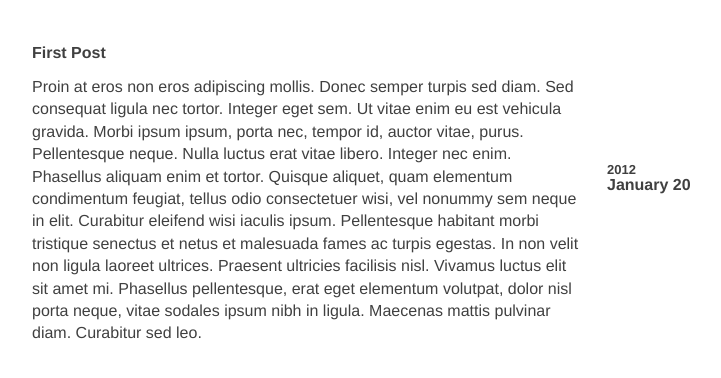
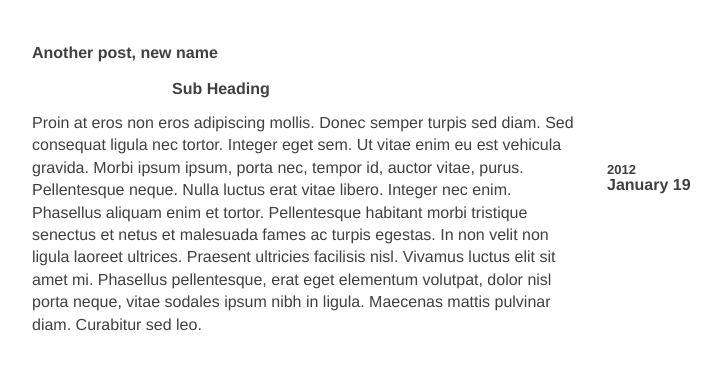
Before and after one commit to columnist/columnist.github.com, a Jekyll site: the page built from _posts/2012-01-20-first.md, in a window 1280 px wide. Shown: the top 378 px of the page, without its empty margins (108-829 px from the left). Built offline with Jekyll 4.4.1, drawn with Linux system fonts in a browser that asks for light colours; Markdown is read by kramdown in place of the engine named in the settings.

Commit message:
Updated File

```diff
--- a/_posts/2012-01-20-first.md
+++ b/_posts/2012-01-20-first.md
@@ -1,8 +1,11 @@
 ---
 layout: post
-date: 2012-01-20
-title: First Post
+date: "Thu Jan 19 2012 19:00:00 GMT-0500 (EST)"
+title: "Another post, new name"
 category: blog
+
 ---
 
-Proin at eros non eros adipiscing mollis. Donec semper turpis sed diam. Sed consequat ligula nec tortor. Integer eget sem. Ut vitae enim eu est vehicula gravida. Morbi ipsum ipsum, porta nec, tempor id, auctor vitae, purus. Pellentesque neque. Nulla luctus erat vitae libero. Integer nec enim. Phasellus aliquam enim et tortor. Quisque aliquet, quam elementum condimentum feugiat, tellus odio consectetuer wisi, vel nonummy sem neque in elit. Curabitur eleifend wisi iaculis ipsum. Pellentesque habitant morbi tristique senectus et netus et malesuada fames ac turpis egestas. In non velit non ligula laoreet ultrices. Praesent ultricies facilisis nisl. Vivamus luctus elit sit amet mi. Phasellus pellentesque, erat eget elementum volutpat, dolor nisl porta neque, vitae sodales ipsum nibh in ligula. Maecenas mattis pulvinar diam. Curabitur sed leo.
+## Sub Heading
+
+Proin at eros non eros adipiscing mollis. Donec semper turpis sed diam. Sed consequat ligula nec tortor. Integer eget sem. Ut vitae enim eu est vehicula gravida. Morbi ipsum ipsum, porta nec, tempor id, auctor vitae, purus. Pellentesque neque. Nulla luctus erat vitae libero. Integer nec enim. Phasellus aliquam enim et tortor. Pellentesque habitant morbi tristique senectus et netus et malesuada fames ac turpis egestas. In non velit non ligula laoreet ultrices. Praesent ultricies facilisis nisl. Vivamus luctus elit sit amet mi. Phasellus pellentesque, erat eget elementum volutpat, dolor nisl porta neque, vitae sodales ipsum nibh in ligula. Maecenas mattis pulvinar diam. Curabitur sed leo.
```
